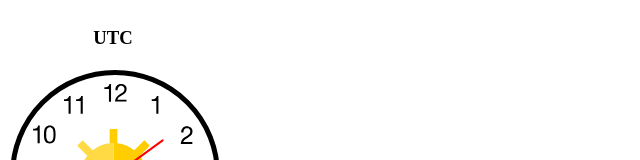
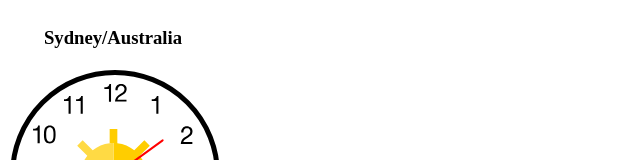
Before and after one commit to waynezdev/challenge-ticking-clock, a React (Create React App) app: page / in a window 1280 px wide. Shown: the top 160 px of the page, without its empty margins (0-640 px from the left). Built offline with nearby package versions, Linux system fonts and the light colour scheme.

Commit message:
updating timezone initial to be hardcoded

```diff
--- a/src/App.js
+++ b/src/App.js
@@ -6,7 +6,7 @@ const App = (props) => {
         <div>
             <Clock
                 icon="sun.svg"
-                timezone={Intl.DateTimeFormat().resolvedOptions().timeZone}
+                timezone={"Sydney/Australia"}
                 date={new Date()}
             />
         </div>
```
